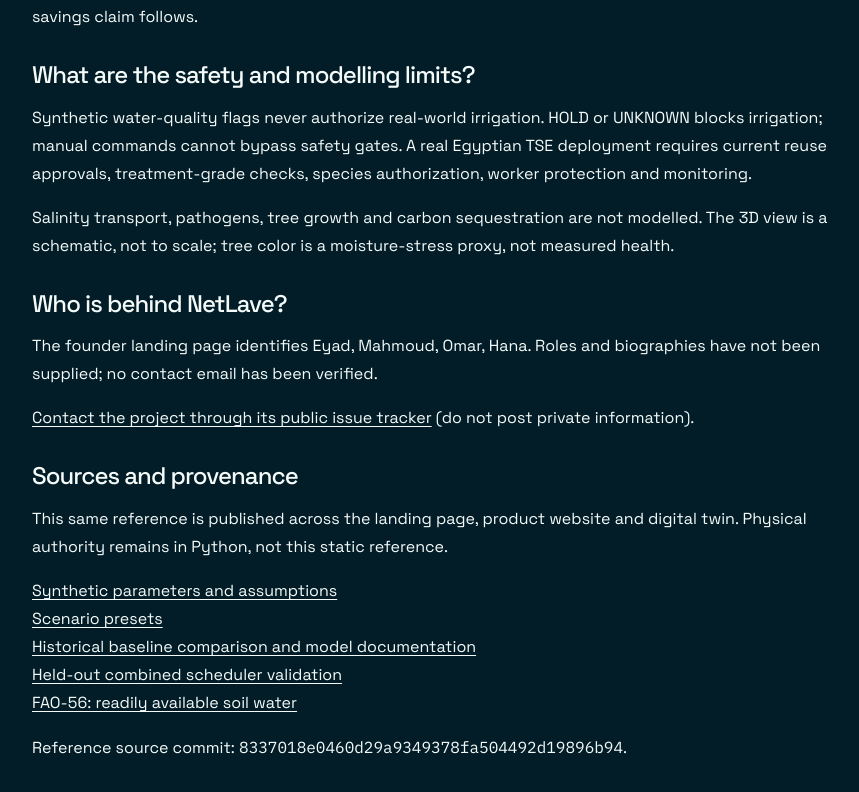
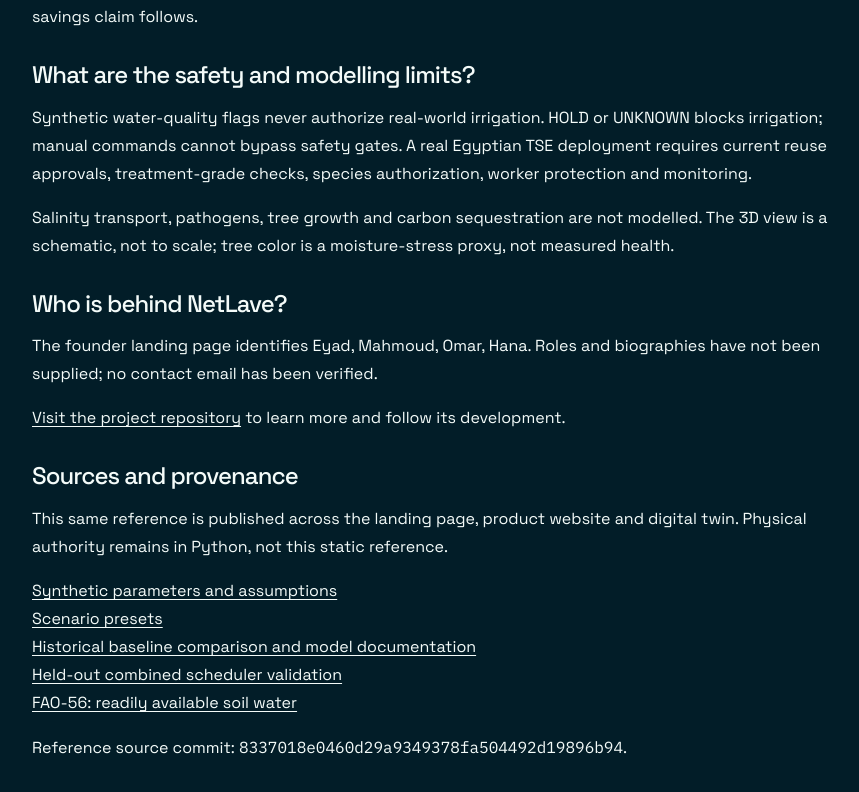
Before and after one commit to MasterChief-Zaki/digitalTwin-netlave, a Next.js app: page /ground-truth in a window 1280 px wide. Shown: the part 2641-3433 px from the top of the page, without its empty margins (208-1067 px from the left). Built offline with nearby package versions, Linux system fonts and the light colour scheme; no server answers.

Commit message:
Point project contact to the repository homepage

```diff
--- a/src/app/ground-truth/page.tsx
+++ b/src/app/ground-truth/page.tsx
@@ -121,10 +121,8 @@
         verified.
       </p>
       <p>
-        <a href={truth.contactUrl}>
-          Contact the project through its public issue tracker
-        </a>{" "}
-        (do not post private information).
+        <a href={truth.contactUrl}>Visit the project repository</a> to learn
+        more and follow its development.
       </p>
       <h2>Sources and provenance</h2>
       <p>
--- a/src/content/ground-truth.json
+++ b/src/content/ground-truth.json
@@ -100,5 +100,5 @@
     }
   ],
   "founders": ["Eyad", "Mahmoud", "Omar", "Hana"],
-  "contactUrl": "https://github.com/MasterChief-Zaki/landing-netlave/issues"
+  "contactUrl": "https://github.com/MasterChief-Zaki/landing-netlave"
 }
```
Also changed, not shown: 1 other file (tests, documents, lock files or other folders).
